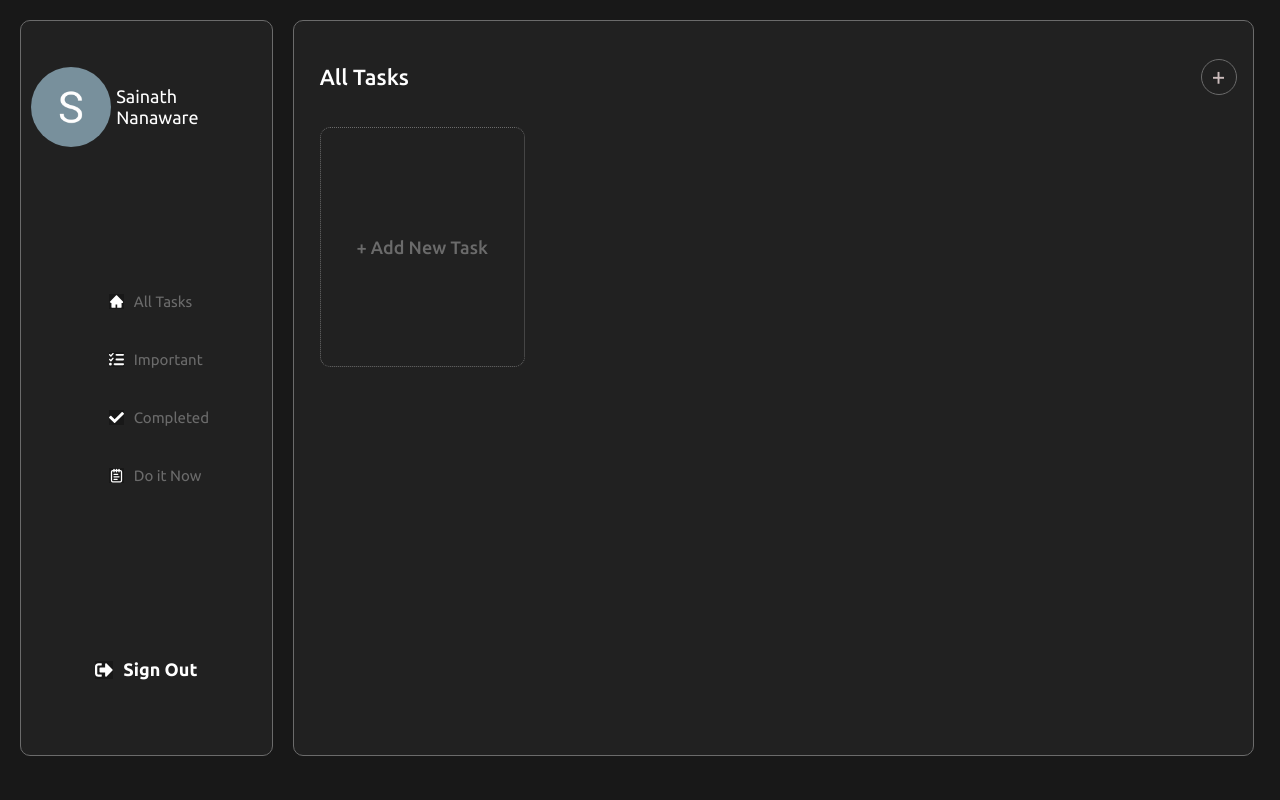
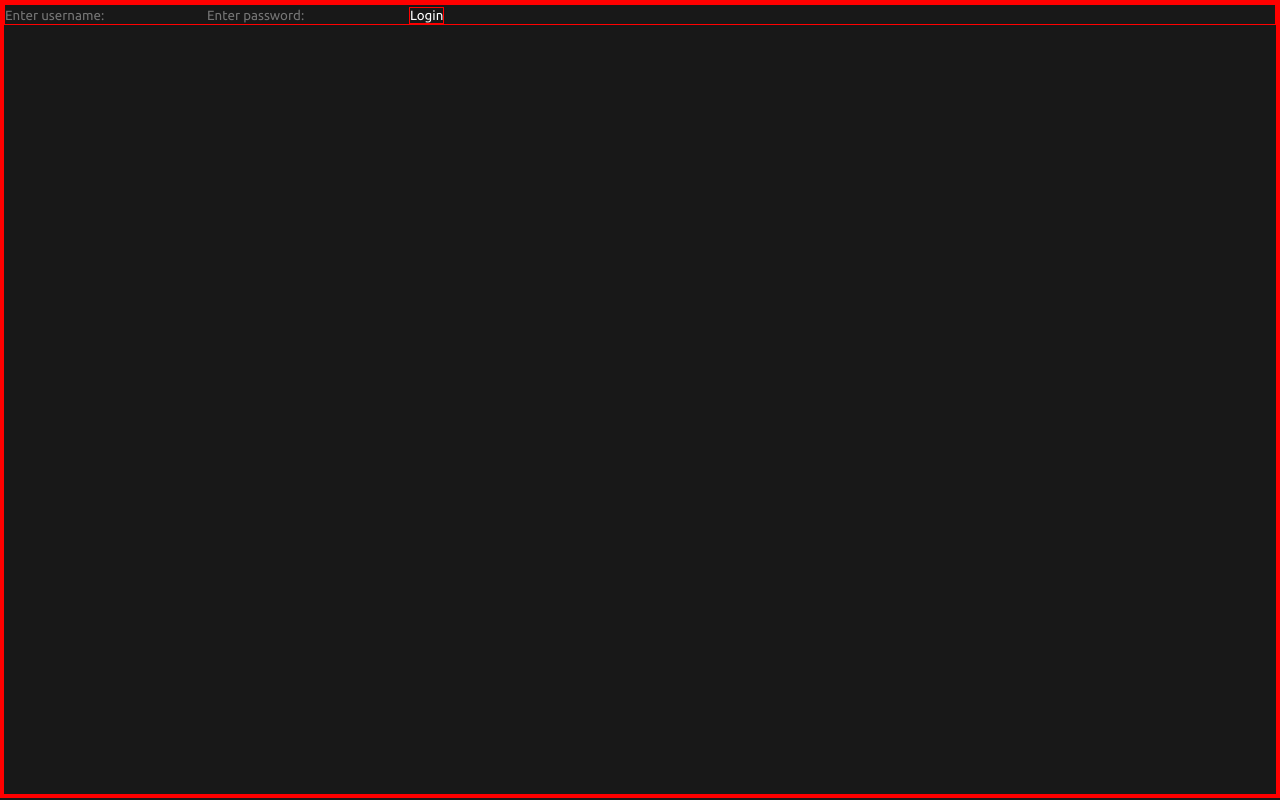
Before and after one commit to Sainath-Nanaware/To-Do-App, a React (Vite) app in the folder reactApp/: page / in a window 1280 px wide. Built offline with nearby package versions, Linux system fonts and the light colour scheme.

Commit message:
change file name

```diff
--- a/reactApp/src/App.jsx
+++ b/reactApp/src/App.jsx
@@ -2,13 +2,15 @@ import './App.css'
 import {BrowserRouter,Routes,Route} from "react-router-dom"
 import Home from './Pages/Home/Home'
 import CreateTask from './Components/CreateTask/CreateTask'
+import Login from './Pages/Login/Login'
 function App() {
 
   return (
     <>
     <BrowserRouter>
       <Routes>
-          <Route path='/' element={<Home/>}/>
+          <Route path='/' element={<Login/>}/>
+          <Route path='/dashboard' element={<Home/>}/>
           <Route path='/createTask' element={<CreateTask/>}/>
 
       </Routes>
--- a/reactApp/src/Components/UserInfo/UserInfo.jsx
+++ b/reactApp/src/Components/UserInfo/UserInfo.jsx
@@ -1,5 +1,5 @@
 import React from 'react'
-import "./userInfo.css"
+import "./UserInfo.css"
 function UserInfo() {
   return (
     <div className='userInfo'>
--- /dev/null
+++ b/reactApp/src/Pages/Login/Login.jsx
@@ -0,0 +1,36 @@
+import React from 'react'
+import './login.css'
+function Login() {
+
+    async function handleSubmit(){
+
+        // const data={username,password}
+        // const data=
+        // try{
+
+        //     const resp=()
+        // }catch{}
+    }
+  return (
+    <>
+        <div className='loginContainer'>
+            <form className='loginForm'>
+                <input type="text" placeholder='Enter username:' />
+                <input type="password" placeholder='Enter password:' />
+                <button type='submit'>Login</button>
+            </form>
+        </div>
+
+    </>
+
+  )
+}
+
+export default Login
+
+
+// navigate() in react route dom
+//local storage
+//post request need header with content type  and token
+//tostify
+//back-drop filter
--- /dev/null
+++ b/reactApp/src/Pages/Login/login.css
@@ -0,0 +1,9 @@
+
+*{
+    border: 1px solid red;
+}
+
+.loginContainer{
+    width: 100%;
+    height: 99vh;
+}
```
